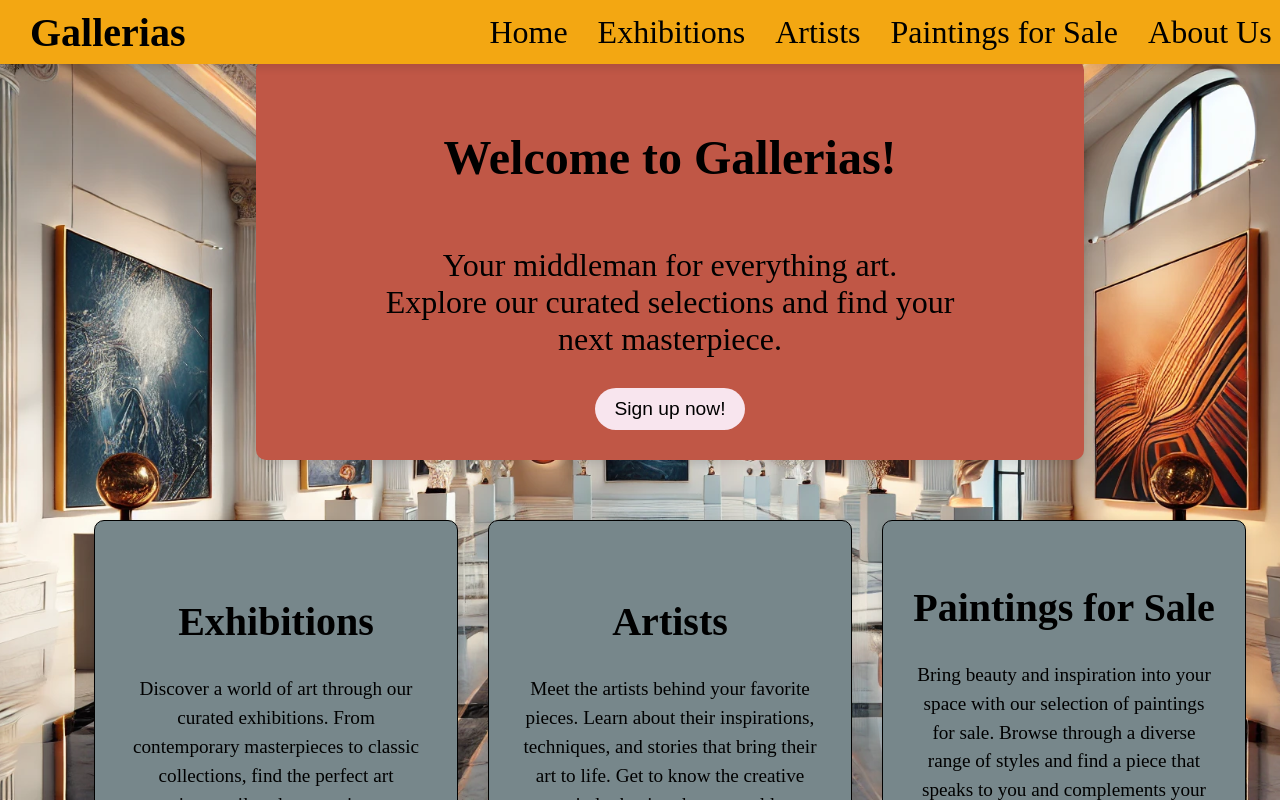
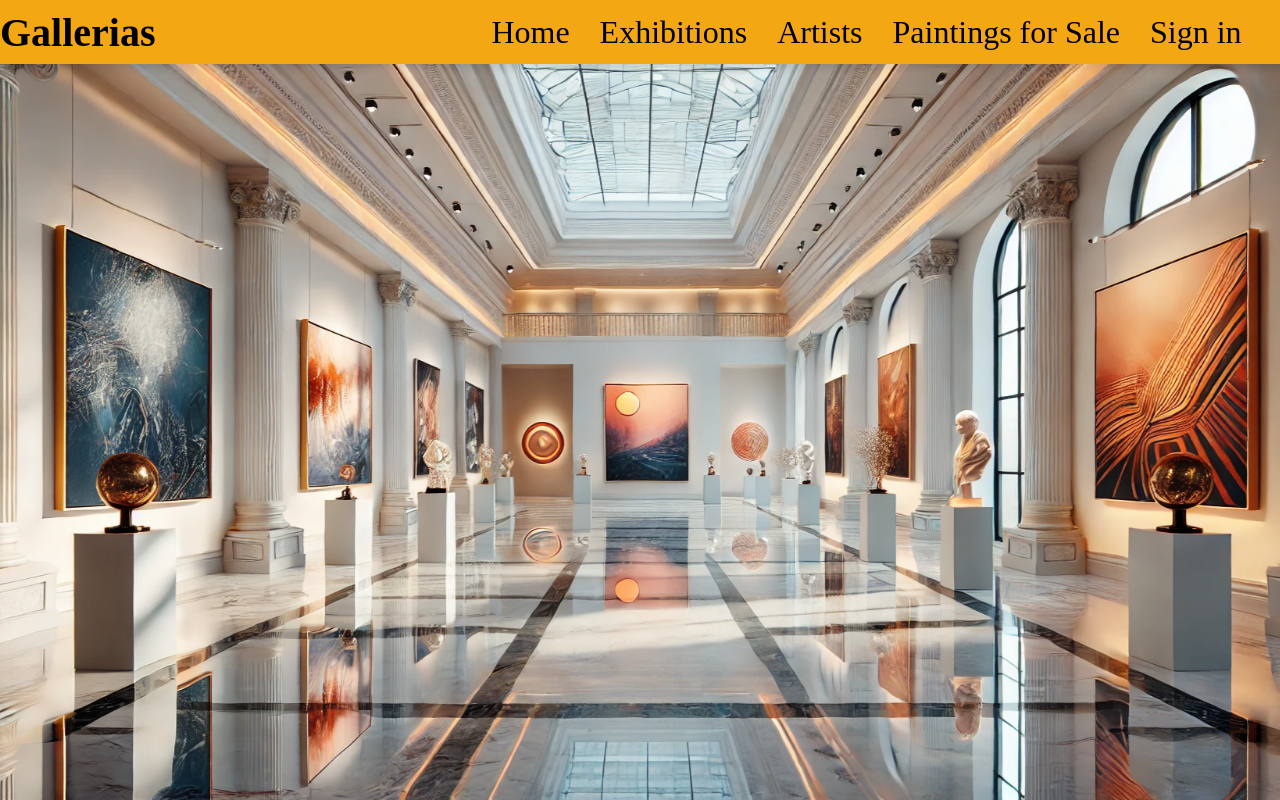
Before and after one commit to weirdball7/Gallerias, a React (Vite) app in the folder Gallerias/: page /Gallerias/signin in a window 1280 px wide. Shown: the top 800 px of the page. Built offline with nearby package versions, Linux system fonts and the light colour scheme; a web font is replaced by a local one.

Commit message:
added working links for artists and signin pages

```diff
--- a/Gallerias/src/App.jsx
+++ b/Gallerias/src/App.jsx
@@ -1,15 +1,25 @@
 import React from 'react';
+import { BrowserRouter as Router, Route, Routes } from 'react-router-dom';
 import Header from './header';
-import MainSection from './mainSection';
+import Main from './mainSection';
 import Footer from './footer';
+import Artists from './pages/Artists';
+import SigninSignup from './pages/SigninSignup';
+
 
 function App() {
   return (
-    <div>
+    <Router basename='/Gallerias'>
       <Header />
-      <MainSection />
+      <Routes>
+        <Route path="/" element={<Main />} />
+        <Route path="/exhibitions" element={<div>Exhibitions</div>} />
+        <Route path="/artists" element={<Artists />} />
+        <Route path="/paintings" element={<div>Paintings for Sale</div>} />
+        <Route path="/Signin" element={<SigninSignup />} />
+      </Routes>
       <Footer />
-    </div>
+    </Router>
   );
 }
 
--- a/Gallerias/src/footer.jsx
+++ b/Gallerias/src/footer.jsx
@@ -1,11 +1,12 @@
-
 import React from 'react';
+import './index.css'; // Ensure this path is correct
 
 function Footer() {
   return (
     <footer>
-      <p>&copy; {new Date().getFullYear()} Gallerias
-        All rights reserved.</p>
+      <div className="footer-container">
+        <p>&copy; 2024 Gallerias. All rights reserved.</p>
+      </div>
     </footer>
   );
 }
--- a/Gallerias/src/header.jsx
+++ b/Gallerias/src/header.jsx
@@ -1,4 +1,5 @@
 import React, { useState } from 'react';
+import { Link } from 'react-router-dom';
 import './index.css'; // Ensure this path is correct
 
 function Header() {
@@ -14,11 +15,11 @@ function Header() {
         <h1>Gallerias</h1>
         <nav>
           <ul className="nav-links">
-            <li><a href="#home">Home</a></li>
-            <li><a href="#exhibitions">Exhibitions</a></li>
-            <li><a href="#artists">Artists</a></li>
-            <li><a href="#paintings">Paintings for Sale</a></li>
-            <li><a href="#about">About Us</a></li>
+            <li><Link to="/">Home</Link></li>
+            <li><Link to="/exhibitions">Exhibitions</Link></li>
+            <li><Link to="/artists">Artists</Link></li>
+            <li><Link to="/paintings">Paintings for Sale</Link></li>
+            <li><Link to="/Signin">Sign in</Link></li>
           </ul>
           <div className="hamburger" onClick={toggleMenu}>
             <div />
@@ -27,11 +28,11 @@ function Header() {
           </div>
           <div className={`nav-menu ${menuOpen ? 'open' : ''}`}>
             <ul>
-              <li><a href="#home" onClick={toggleMenu}>Home</a></li>
-              <li><a href="#exhibitions" onClick={toggleMenu}>Exhibitions</a></li>
-              <li><a href="#artists" onClick={toggleMenu}>Artists</a></li>
-              <li><a href="#paintings" onClick={toggleMenu}>Paintings for Sale</a></li>
-              <li><a href="#about" onClick={toggleMenu}>About Us</a></li>
+              <li><Link to="/" onClick={toggleMenu}>Home</Link></li>
+              <li><Link to="/exhibitions" onClick={toggleMenu}>Exhibitions</Link></li>
+              <li><Link to="/artists" onClick={toggleMenu}>Artists</Link></li>
+              <li><Link to="/paintings" onClick={toggleMenu}>Paintings for Sale</Link></li>
+              <li><Link to="/Signin" onClick={toggleMenu}>Sign in</Link></li>
             </ul>
           </div>
         </nav>
--- /dev/null
+++ b/Gallerias/src/pages/Artists.jsx
@@ -0,0 +1,26 @@
+import React from 'react';
+
+function Artists() {
+    return (
+        <section id="artists">
+            <h2>Artists</h2>
+            <div className="artist">
+                <img src="images/artist1.jpg" alt="Artist 1" />
+                <h3>Artist 1</h3>
+                <p>Artist 1's bio...</p>
+            </div>
+            <div className="artist">
+                <img src="images/artist2.jpg" alt="Artist 2" />
+                <h3>Artist 2</h3>
+                <p>Artist 2's bio...</p>
+            </div>
+            <div className="artist">
+                <img src="images/artist3.jpg" alt="Artist 3" />
+                <h3>Artist 3</h3>
+                <p>Artist 3's bio...</p>
+            </div>
+        </section>
+    );
+}
+
+export default Artists;
--- /dev/null
+++ b/Gallerias/src/pages/SigninSignup.jsx
@@ -0,0 +1,11 @@
+import React from 'react';
+
+function SigninSignup() {
+    return (
+        <div>
+
+        </div>
+    );
+}
+
+export default SigninSignup;
```
